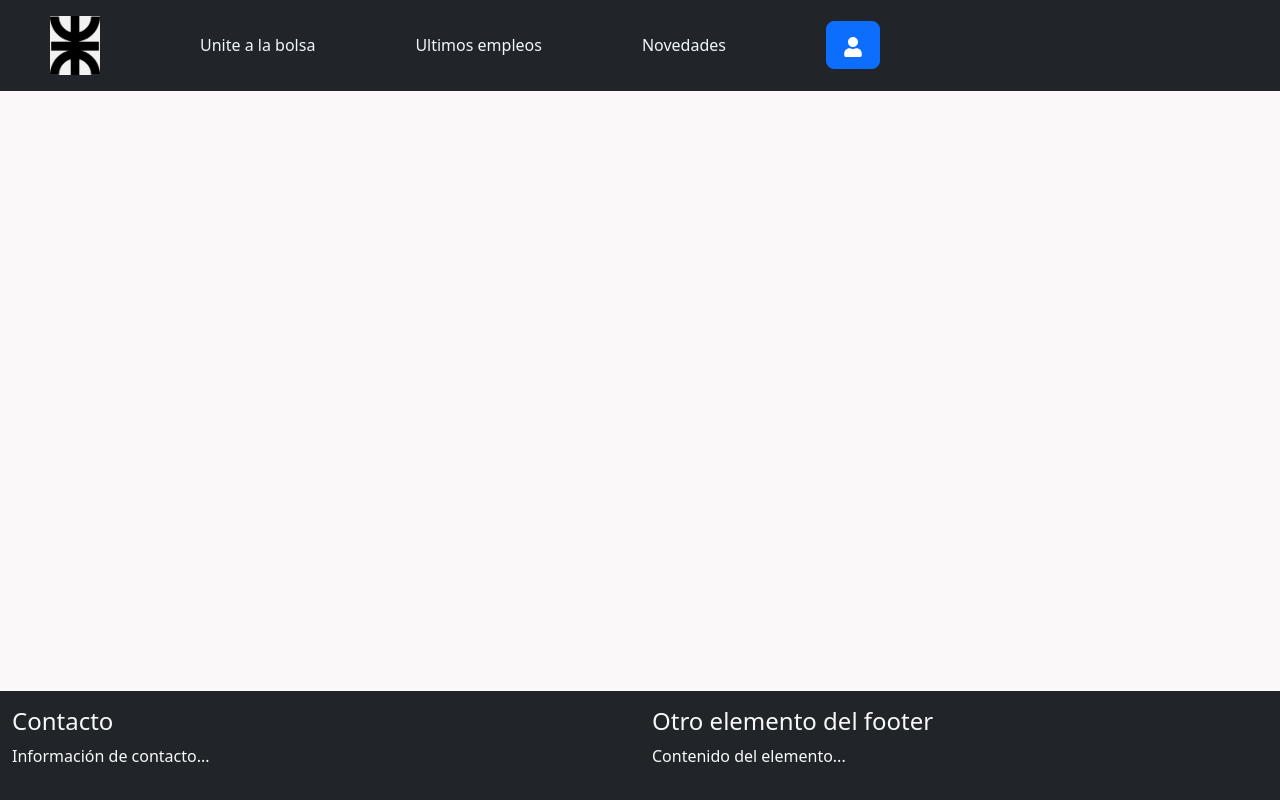
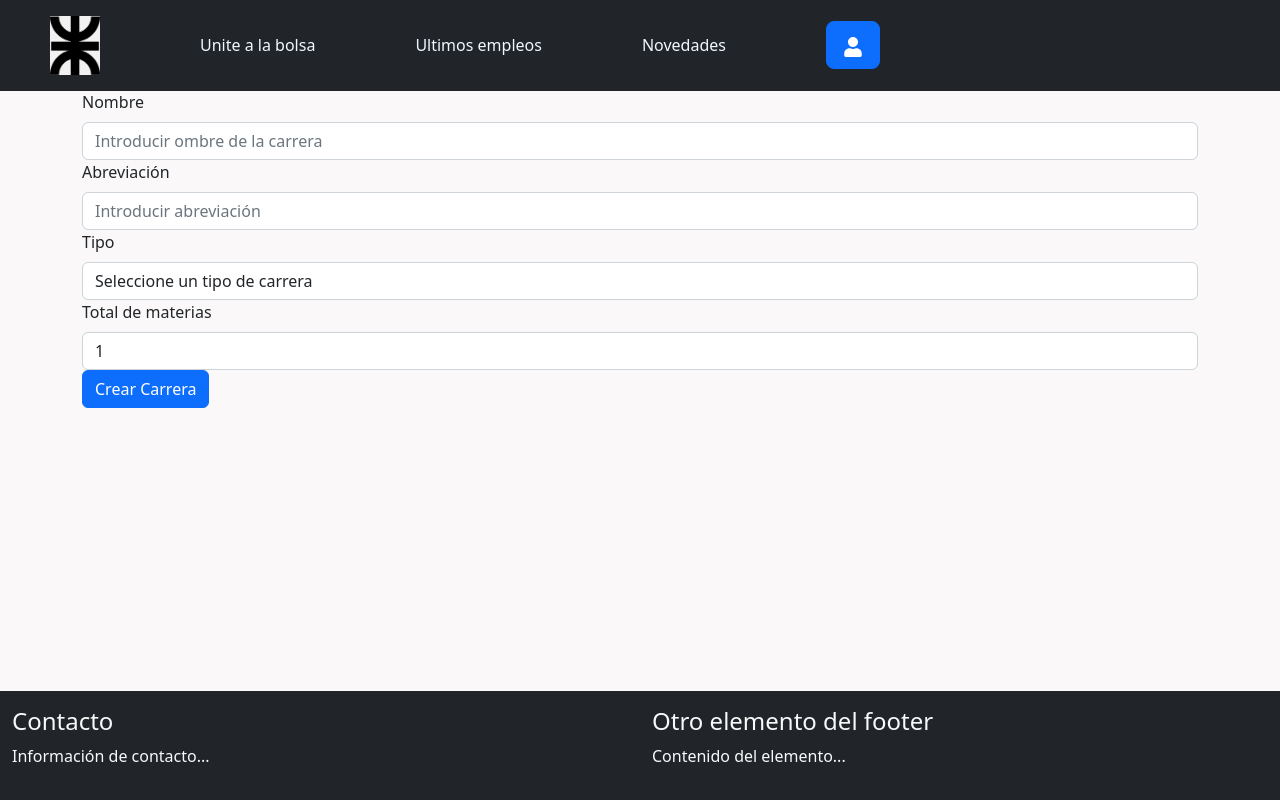
Before and after one commit to Lucianosolari/BolsaDeTrabajo, a React (Vite) app in the folder BolsaDeTrabajo/: page /createCareer in a window 1280 px wide. Built offline with nearby package versions, Linux system fonts and the light colour scheme.

Commit message:
Admin creando carrera, funciona correctamente

```diff
--- a/BolsaDeTrabajo/src/App.jsx
+++ b/BolsaDeTrabajo/src/App.jsx
@@ -10,12 +10,12 @@ import AdminForm from "./components/Admin/AdminForm";
 import RecoverPassword from "./components/Login/RecoverPassword";
 import Login from "./components/Login/Login";
 import UniversityInfoForm from "./components/Students/UniversityInfoForm";
-import { useState } from "react";
 import { UserProvider } from "./context/UserContext";
 import CreateOffer from "./components/Offers/CreateOffer";
 import Offers from "./components/Offers/Offers";
 import AddressForm from "./components/Students/AddressForm";
 import NavStudent from "./components/Students/NavStudent";
+import CreateCareer from "./components/Admin/CreateCareer";
 
 function App() {
   return (
@@ -45,6 +45,9 @@ function App() {
 
                 <Route path="/navStudent" element={<NavStudent />}></Route>
                 <Route path="/addressStudent" element={<AddressForm />} />
+
+                <Route path="/createCareer" element={<CreateCareer/>}/>
+
               </Routes>
             </Container>
           </BrowserRouter>
--- a/BolsaDeTrabajo/src/api.jsx
+++ b/BolsaDeTrabajo/src/api.jsx
@@ -27,7 +27,7 @@ export async function loginUser(userData) {
 
 export async function createOffer({ token, offerData }) {
   try {
-    const response = await fetch(`${DB_DOMAIN}/Offer/createOffer`, {
+    const response = await fetch(`${DB_DOMAIN}/Company/createOffer`, {
       method: "POST",
       headers: {
         "Content-Type": "application/json",
@@ -39,6 +39,29 @@ export async function createOffer({ token, offerData }) {
         offerDescription: offerData.description,
         createdDate: offerData.date,
         companyId: offerData.companyId,
+      }),
+    });
+    const data = await response.json();
+    return data;
+  } catch (error) {
+    console.error(error);
+    throw error;
+  }
+}
+
+export async function createCareer({token, careerData}) {
+  try {
+    const response = await fetch(`${DB_DOMAIN}/Admin/createCareer`, {
+      method: "POST",
+      headers: {
+        "Content-Type": "application/json",
+        Authorization: `Bearer ${token}`,
+      },
+      body: JSON.stringify({
+        careerName: careerData.careerName,
+        careerAbbreviation: careerData.careerAbbreviation,
+        careerType: careerData.careerType,
+        careerTotalSubjects: careerData.careerTotalSubjects
       }),
     });
     const data = await response.json();
--- /dev/null
+++ b/BolsaDeTrabajo/src/components/Admin/CreateCareer.jsx
@@ -0,0 +1,87 @@
+import React, { useState } from "react";
+import { Form, Button } from "react-bootstrap";
+import { useContext } from "react";
+import { createCareer } from "../../api";
+import { UserContext } from "../../context/UserContext";
+
+const CreateCareer = () => {
+    const [careerName, setCareerName] = useState("");
+    const [careerAbbreviation, setCareerAbbreviation] = useState("");
+    const [careerType, setCareerType] = useState("");
+    const [careerTotalSubjects, setCareerTotalSubjects] = useState(1);
+    const { user } = useContext(UserContext);
+
+    const handleClickCreateCareer = async (e) => {
+        e.preventDefault();
+        try {
+            const data = await createCareer({
+                token: user.token,
+                careerData: {
+                    careerName: careerName,
+                    careerAbbreviation: careerAbbreviation,
+                    careerType: careerType,
+                    careerTotalSubjects: careerTotalSubjects
+                },
+            });
+        } catch (error){
+            console.error(error);
+            // handle error
+        }
+    };
+
+    return (
+        <Form onSubmit={handleClickCreateCareer}>
+          <Form.Group controlId="careerName">
+            <Form.Label>Nombre</Form.Label>
+            <Form.Control
+              type="text"
+              placeholder="Introducir ombre de la carrera"
+              value={careerName}
+              onChange={(event) => setCareerName(event.target.value)}
+            />
+          </Form.Group>
+
+          <Form.Group controlId="careerAbbreviation">
+            <Form.Label>Abreviación</Form.Label>
+            <Form.Control
+              type="text"
+              placeholder="Introducir abreviación"
+              value={careerAbbreviation}
+              onChange={(event) => setCareerAbbreviation(event.target.value)}
+            />
+          </Form.Group>
+
+          <Form.Group controlId="careerType">
+            <Form.Label>Tipo</Form.Label>
+            <Form.Control
+              as="select"
+              placeholder="Prueba"
+              value={careerType}
+              onChange={(event) => setCareerType(event.target.value)}
+            >
+                <option value="" disabled>Seleccione un tipo de carrera</option>
+                <option value="Tecnicatura">Tecnicatura</option>
+                <option value="Posgrado">Posgrado</option>
+                <option value="Maestria">Maestría</option>
+                <option value="Grado">Grado</option>
+            </Form.Control>
+          </Form.Group>
+
+          <Form.Group controlId="careerTotalSubjects">
+            <Form.Label>Total de materias</Form.Label>
+            <Form.Control
+              type="number"
+              min="1"
+              placeholder="Ingrese el total de materias"
+              value={careerTotalSubjects}
+              onChange={(event) => setCareerTotalSubjects(event.target.value)}
+            />
+          </Form.Group>
+
+          <Button variant="primary" type="submit">
+            Crear Carrera
+          </Button>
+        </Form>
+      );
+}
+export default CreateCareer;
--- a/BolsaDeTrabajo/src/components/Offers/Offers.jsx
+++ b/BolsaDeTrabajo/src/components/Offers/Offers.jsx
@@ -4,6 +4,7 @@ import { getOffers } from "../../api";
 import "./Offers.css";
 import { format } from "date-fns";
 import { UserContext } from "../../context/UserContext";
+import { Link } from "react-router-dom";
 
 function Offers() {
   const [offersData, setOffersData] = useState([]);
```
Also changed, not shown: 1 other file (tests, documents, lock files or other folders).
